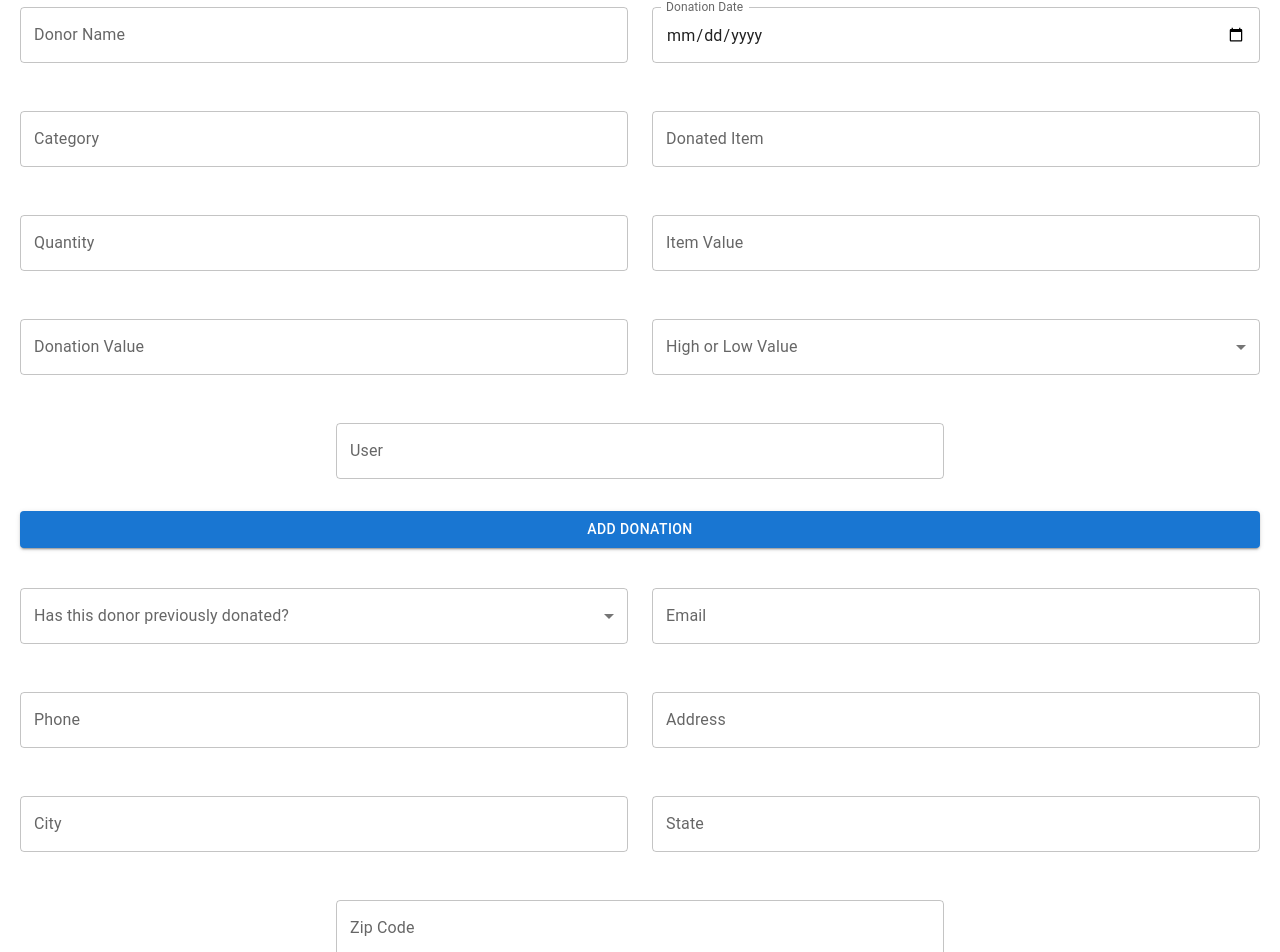
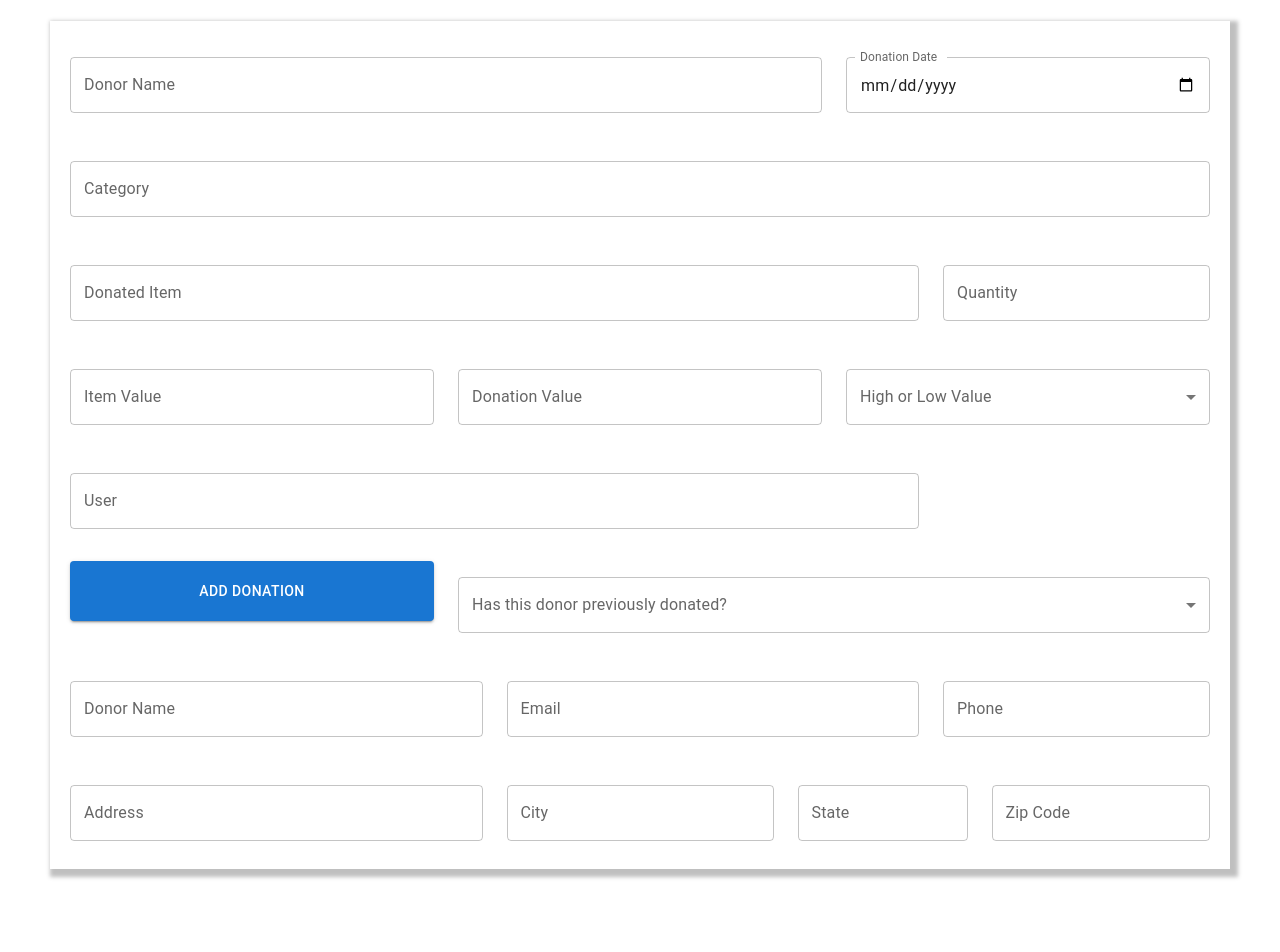
Before and after one commit to hack4impact-utk/mission-of-hope, a Next.js app: page /item/add in a window 1280 px wide. Shown: the part 213-1165 px from the top of the page. After the commit the page ends 1132 px from the top, so only its background shows below. Built offline with nearby package versions, Linux system fonts and the light colour scheme.

Commit message:
Add font-family and adjust styling in item add component

```diff
--- a/src/app/item/add/page.tsx
+++ b/src/app/item/add/page.tsx
@@ -13,18 +13,15 @@ import './styles.css';
 const AddDonationForm = () => {
   return (
     <>
-      <div className="topBar"></div>
+      {/*  need to put in navbar when finished */}
+      <div className="topBar">{/* need to put in profile icon */}</div>
       <div className="title">
         <h1>Add Donation</h1>
       </div>
       <div className="vector"></div>
-      <Grid
-        container
-        spacing={3}
-        className="form-container"
-        justifyContent="center"
-      >
-        <Grid item xs={12} sm={6}>
+      <div className="form-container">
+        <Grid container spacing={3} justifyContent="left">
+          <Grid item xs={12} sm={8}>
             <TextField
               id="donorName"
               label="Donor Name"
@@ -33,7 +30,7 @@ const AddDonationForm = () => {
               margin="normal"
             />
           </Grid>
-        <Grid item xs={12} sm={6}>
+          <Grid item xs={12} sm={4}>
             <TextField
               type="date"
               id="donationDate"
@@ -44,7 +41,7 @@ const AddDonationForm = () => {
               InputLabelProps={{ shrink: true }}
             />
           </Grid>
-        <Grid item xs={12} sm={6}>
+          <Grid item xs={12} sm={12}>
             <TextField
               id="category"
               label="Category"
@@ -53,7 +50,7 @@ const AddDonationForm = () => {
               margin="normal"
             />
           </Grid>
-        <Grid item xs={12} sm={6}>
+          <Grid item xs={12} sm={9}>
             <TextField
               id="donatedItem"
               label="Donated Item"
@@ -62,7 +59,7 @@ const AddDonationForm = () => {
               margin="normal"
             />
           </Grid>
-        <Grid item xs={12} sm={6}>
+          <Grid item xs={12} sm={3}>
             <TextField
               type="number"
               id="quantity"
@@ -72,7 +69,7 @@ const AddDonationForm = () => {
               margin="normal"
             />
           </Grid>
-        <Grid item xs={12} sm={6}>
+          <Grid item xs={12} sm={4}>
             <TextField
               id="itemValue"
               label="Item Value"
@@ -81,7 +78,7 @@ const AddDonationForm = () => {
               margin="normal"
             />
           </Grid>
-        <Grid item xs={12} sm={6}>
+          <Grid item xs={12} sm={4}>
             <TextField
               id="donationValue"
               label="Donation Value"
@@ -90,9 +87,11 @@ const AddDonationForm = () => {
               margin="normal"
             />
           </Grid>
-        <Grid item xs={12} sm={6}>
+          <Grid item xs={12} sm={4}>
             <FormControl fullWidth margin="normal" variant="outlined">
-            <InputLabel id="highOrLowValue-label">High or Low Value</InputLabel>
+              <InputLabel id="highOrLowValue-label">
+                High or Low Value
+              </InputLabel>
               <Select
                 labelId="highOrLowValue-label"
                 id="highOrLowValue"
@@ -103,7 +102,7 @@ const AddDonationForm = () => {
               </Select>
             </FormControl>
           </Grid>
-        <Grid item xs={12} sm={6}>
+          <Grid item xs={12} sm={9}>
             <TextField
               id="user"
               label="User"
@@ -112,17 +111,19 @@ const AddDonationForm = () => {
               margin="normal"
             />
           </Grid>
-        <Grid item xs={12}>
+          <Grid item xs={12} sm={4}>
             <Button
               type="submit"
               variant="contained"
               color="primary"
+              fullWidth // This makes the button take the full width of its container
+              style={{ height: '60px' }} // Adjust the height as needed to match the TextField components
               className="submit-button"
             >
               Add Donation
             </Button>
           </Grid>
-        <Grid item xs={12} sm={6}>
+          <Grid item xs={12} sm={8}>
             <FormControl fullWidth margin="normal" variant="outlined">
               <InputLabel id="hasDonatedBefore-label">
                 Has this donor previously donated?
@@ -137,7 +138,17 @@ const AddDonationForm = () => {
               </Select>
             </FormControl>
           </Grid>
-        <Grid item xs={12} sm={6}>
+          <Grid item xs={12} sm={4.5}>
+            <TextField
+              id="donorName"
+              label="Donor Name"
+              variant="outlined"
+              fullWidth
+              margin="normal"
+            />
+          </Grid>
+
+          <Grid item xs={12} sm={4.5}>
             <TextField
               type="email"
               id="donorEmail"
@@ -147,7 +158,7 @@ const AddDonationForm = () => {
               margin="normal"
             />
           </Grid>
-        <Grid item xs={12} sm={6}>
+          <Grid item xs={12} sm={3}>
             <TextField
               type="tel"
               id="donorPhone"
@@ -157,7 +168,7 @@ const AddDonationForm = () => {
               margin="normal"
             />
           </Grid>
-        <Grid item xs={12} sm={6}>
+          <Grid item xs={12} sm={4.5}>
             <TextField
               id="donorAddress"
               label="Address"
@@ -166,7 +177,7 @@ const AddDonationForm = () => {
               margin="normal"
             />
           </Grid>
-        <Grid item xs={12} sm={6}>
+          <Grid item xs={12} sm={3}>
             <TextField
               id="donorCity"
               label="City"
@@ -175,7 +186,7 @@ const AddDonationForm = () => {
               margin="normal"
             />
           </Grid>
-        <Grid item xs={12} sm={6}>
+          <Grid item xs={12} sm={2}>
             <TextField
               id="donorState"
               label="State"
@@ -184,7 +195,7 @@ const AddDonationForm = () => {
               margin="normal"
             />
           </Grid>
-        <Grid item xs={12} sm={6}>
+          <Grid item xs={12} sm={2.5}>
             <TextField
               id="donorZip"
               label="Zip Code"
@@ -194,6 +205,7 @@ const AddDonationForm = () => {
             />
           </Grid>
         </Grid>
+      </div>
     </>
   );
 };
--- a/src/app/item/add/styles.css
+++ b/src/app/item/add/styles.css
@@ -1,6 +1,8 @@
 * {
   padding: 0;
   margin: 0;
+
+  font-family: 'Inter';
 }
 
 .topBar {
@@ -12,7 +14,6 @@
 .title {
   display: flex;
   align-items: center;
-  /* justify-content: center; */
   height: 100px;
 }
 
@@ -27,14 +28,14 @@
 
 .form-container {
   padding: 20px;
+  margin: 50px;
+  box-shadow: 4px 4px 4px 4px rgba(0, 0, 0, 0.25);
 }
 
 .submit-button {
-  width: 100%;
   padding: 10px;
+  margin-top: 15px;
   background-color: rgba(55, 149, 65, 0.8);
   color: white;
-  border: none;
-  border-radius: 5px;
   cursor: pointer;
 }
```
Lines whose indentation alone changed are shown as unchanged.
